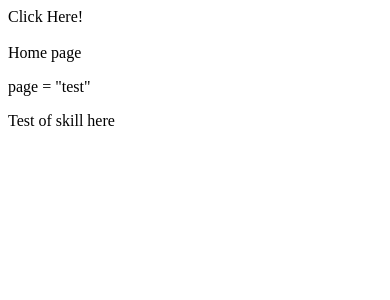
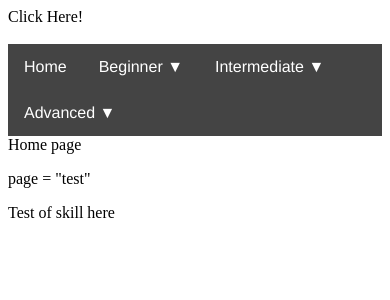
Before and after one commit to dwmdis/final, a PHP site: page /test.php in a window 390 px wide. Shown: the top 300 px of the page. Run offline with PHP 8.4, Linux system fonts and the light colour scheme.

Commit message:
Added deskop navigation, including dropdowns for the different sections.
Working on media queries to differentiate between the mobile and desktop navigation.

```diff
--- a/assets/css/main.css
+++ b/assets/css/main.css
@@ -62,9 +62,9 @@
 	    width: 50px;
 	    margin-left: 15px;
 	}
-  #myDesktopNav {
+  /*#myDesktopNav {
       display: none;
-  }
+  }*/
 }
 /* END OF SIDE NAVIGATION MENU*/
 @media screen and (min-width: 800px){
@@ -97,7 +97,7 @@
         margin-left: 50px;
     }
     /* Desktop Navigation */
-    #myDesktopNav ul {
+    /*#myDesktopNav ul {
         display: inline;
     }
     #myDesktopNav ul li {
@@ -111,5 +111,66 @@
     }
     #myDesktopNav ul li a:active {
         background-color: gray;
-    }
+    }*/
 }
+
+/* DESKTOP VIEW DROPDOWN NAVIGATION */
+@media screen and (max-width > 799px) {
+  #click-here {
+    display: none;
+  }
+}
+
+#dropbar ul {
+  font-family: Helvetica, sans-serif;
+  list-style-type: none;
+	margin: 0;
+	padding: 0;
+	overflow: hidden;
+	background-color: #444;
+}
+
+#dropbar li {
+  float: left;
+}
+
+li a, .dropbtn {
+  display: inline-block;
+	color: white;
+	text-align: center;
+	padding: 14px 16px;
+	text-decoration: none;
+}
+
+#dropbar li a:hover, .dropdown:hover .dropbtn {
+  background-color: #00BB00;
+}
+
+li.dropdown {
+  display: inline-block;
+}
+
+.dropdown-content {
+  display: none;
+  position: absolute;
+  background-color: #444;
+  min-width: 160px;
+  box-shadow: 3px 2px 4px #555;
+  z-index: 1;
+}
+
+.dropdown-content a {
+  color: white;
+  padding: 12px 16px;
+  text-decoration: none;
+  display: block;
+  text-align: left;
+}
+
+.dropdown-content a:hover {
+  background-color: #777;
+}
+
+.dropdown:hover .dropdown-content {
+  display: block;
+}
--- a/assets/inc/navigation.php
+++ b/assets/inc/navigation.php
@@ -51,11 +51,29 @@
             <p><a <?php if($page == 'about'){
                 echo 'class="active"';}?> href="<?= $linkpath ?>about.php">About</a></p>
     </nav>
-    <nav id="myDesktopNav" class="desktopNav">
-      <ul id="desktop">
-        <li>Home</li>
-        <li>Beginner</li>
-        <li>Intermediate</li>
-        <li>Advanced</li>
-      </ul>
-    </nav>
+    <nav id="dropbar">
+	  <ul>
+	    <li><a href="#">Home</a></li>
+	    <li class="dropdown"><a href="javascript:void(0)" class="dropbtn">Beginner &#9660;</a>
+	      <div class="dropdown-content" id="beginner">
+	        <a href="#">Link 1</a>
+	        <a href="#">Link 2</a>
+	        <a href="#">Link 3</a>
+	      </div>
+	    </li>
+	    <li class="dropdown"><a href="javascript:void(0)" class="dropbtn">Intermediate &#9660;</a>
+	      <div class="dropdown-content" id="intermediate">
+	        <a href="#">Link 1</a>
+	        <a href="#">Link 2</a>
+	        <a href="#">Link 3</a>
+	      </div>
+	    </li>
+	    <li class="dropdown"><a href="javascript:void(0)" class="dropbtn">Advanced &#9660;</a>
+	      <div class="dropdown-content" id="advanced">
+	        <a href="#">Link 1</a>
+	        <a href="#">Link 2</a>
+	        <a href="#">Link 3</a>
+	      </div>
+	    </li>
+	  </ul>
+  </nav>
```
